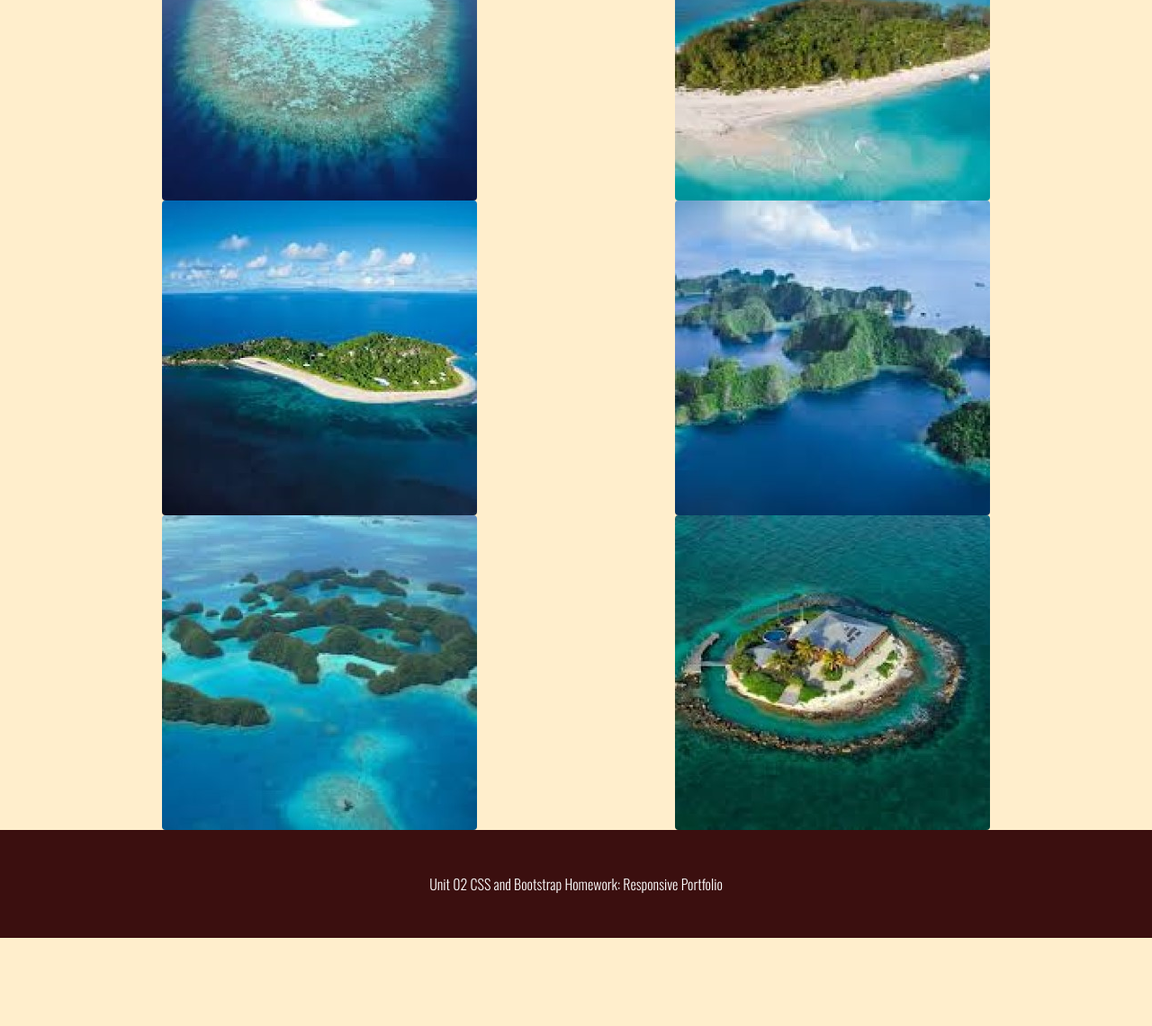
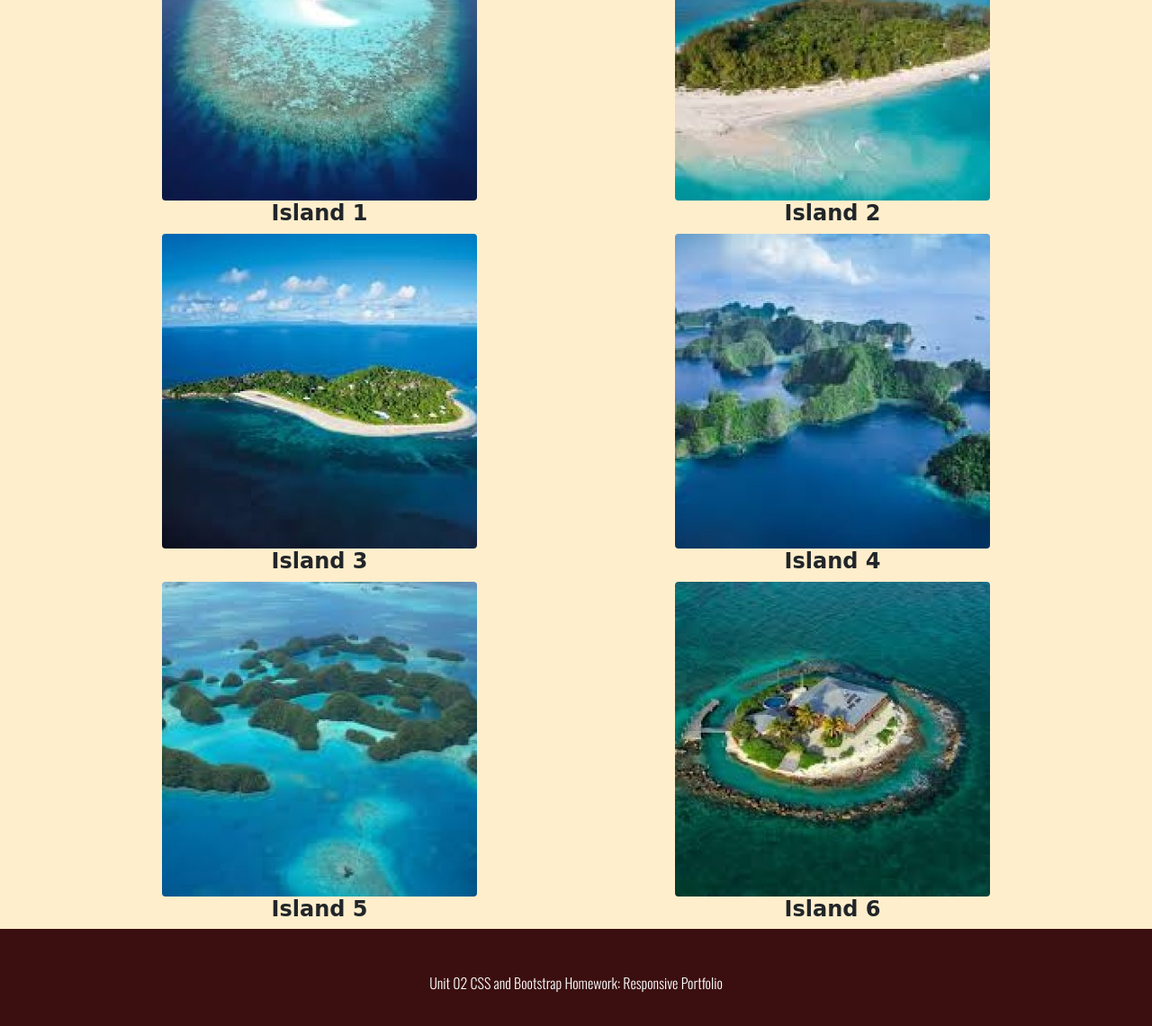
Before and after one commit to sstephensMCSE/Sean_Responsive_Portfolio, a plain HTML site: page portfolio.html in a window 1280 px wide. Shown: the part 239-1380 px from the top of the page at 90% size. Before the commit the page ends 1282 px from the top, so only its background shows below. Drawn offline with nearby package versions, Linux system fonts and the light colour scheme; a web font is replaced by a local one.

Commit message:
Add island picture labels

```diff
--- a/portfolio.html
+++ b/portfolio.html
@@ -68,9 +68,11 @@
         <div class="row">
             <div class="col-sm-6 text-center">
                 <img class="rounded" src="./images/island1.jpg" alt="Island1" id="island1">
+                <h4>Island 1</h4>
             </div>
             <div class="col-sm-6 text-center">
                 <img class="rounded" src="./images/island2.jpg" alt="Island2" id="island2">
+                <h4>Island 2</h4>
             </div>
         </div>
 
@@ -78,9 +80,11 @@
         <div class="row">
             <div class="col-sm-6 text-center">
                 <img class="rounded" src="./images/island3.jpg" alt="Island3" id="island3">
+                <h4>Island 3</h4>
             </div>
             <div class="col-sm-6 text-center">
                 <img class="rounded" src="./images/island4.jpg" alt="Island4" id="island4">
+                <h4>Island 4</h4>
             </div>
         </div>
 
@@ -88,9 +92,11 @@
         <div class="row">
             <div class="col-sm-6 text-center">
                 <img class="rounded" src="./images/island5.jpg" alt="Island5" id="island5">
+                <h4>Island 5</h4>
             </div>
             <div class="col-sm-6 text-center">
                 <img class="rounded" src="./images/island6.jpg" alt="Island6" id="island6">
+                <h4>Island 6</h4>
             </div>
         </div>
     </div>
```
